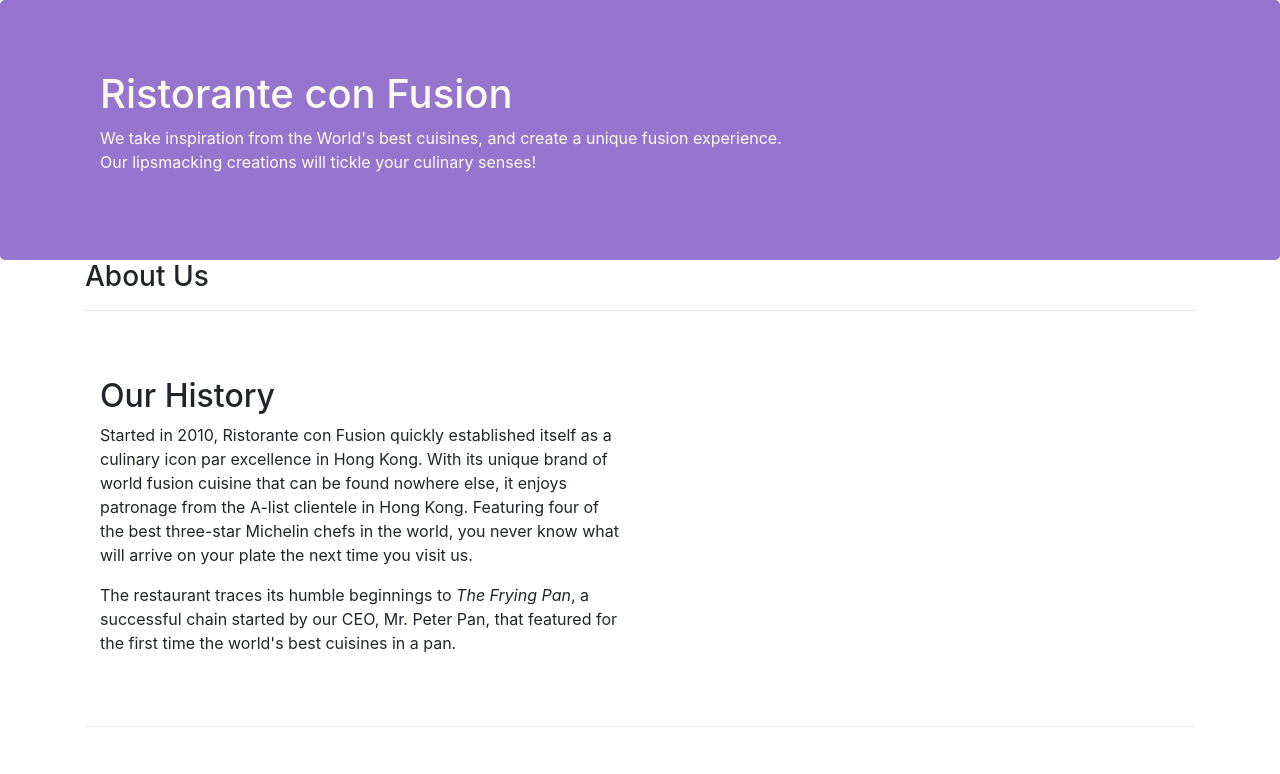
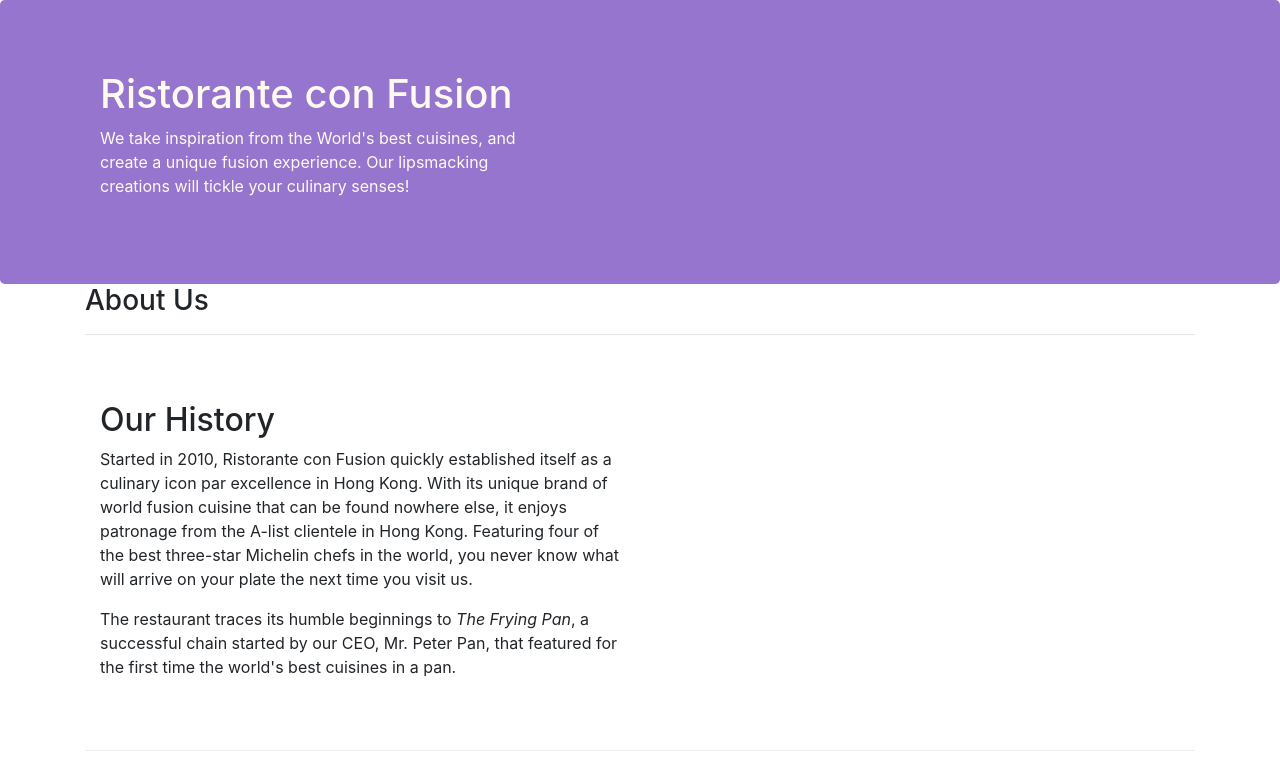
Before and after one commit to pruthvisai122/week1, a website: page aboutus.html in a window 1280 px wide. Shown: the top 774 px of the page. Drawn offline with nearby package versions, Linux system fonts and the light colour scheme.

Commit message:
Update aboutus.html

```diff
--- a/aboutus.html
+++ b/aboutus.html
@@ -20,7 +20,7 @@
     <header class="jumbotron">
         <div class="container">
             <div class="row row-header">
-                <div class="col-12 col-sm-8">
+                <div class="col-12 col-sm-5">
                     <h1>Ristorante con Fusion</h1>
                     <p>We take inspiration from the World's best cuisines, and create a unique fusion experience. Our lipsmacking creations will tickle your culinary senses!</p>
                 </div>
```
